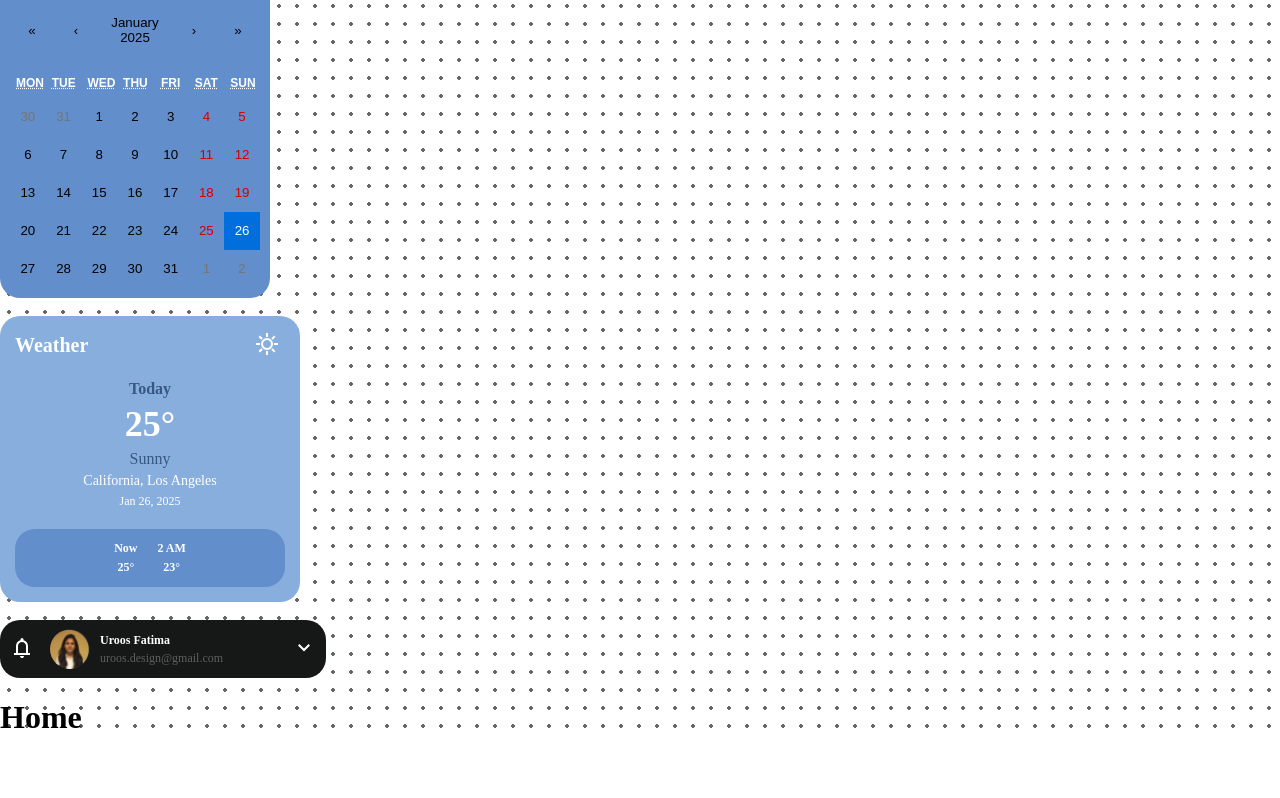
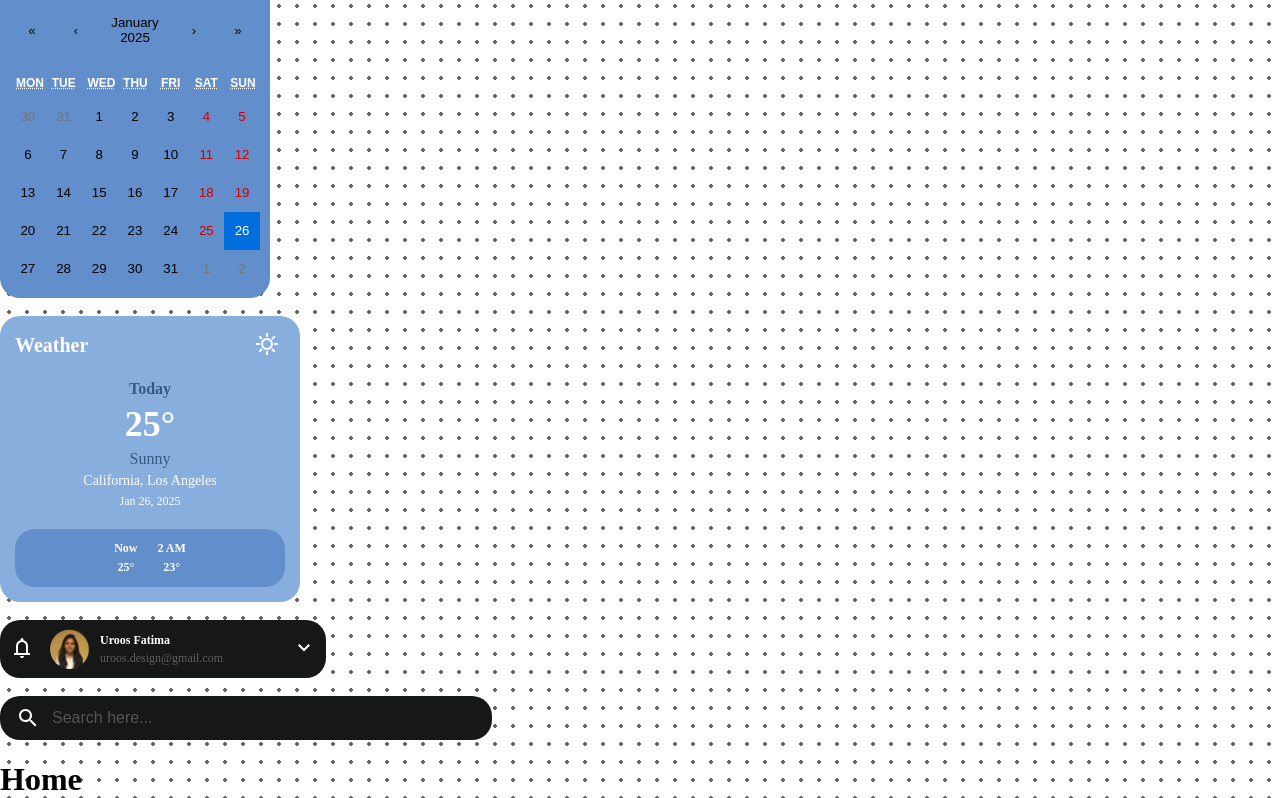
Before and after one commit to Katya-Rotar/my-wardrobe, a Next.js app in the folder frontend/: page / in a window 1280 px wide. Shown: the part 381-1179 px from the top of the page. Before the commit the page ends 1117 px from the top, so only its background shows below. Built offline with nearby package versions, Linux system fonts and the light colour scheme.

Commit message:
feat(frontend): added and style search bar component

```diff
--- /dev/null
+++ b/frontend/app/components/searchBar.js
@@ -0,0 +1,12 @@
+import styles from '../styles/searchBar.module.css'
+
+const SearchBar = () => {
+   return (
+     <div className={styles.container}>
+       <img className={styles.icon} src="/search.svg"></img>
+       <input type="text" placeholder="Search here..." className={styles.input} />
+     </div>
+   );
+ };
+
+ export default SearchBar;
--- a/frontend/app/layout.js
+++ b/frontend/app/layout.js
@@ -3,6 +3,7 @@ import Header from "./components/header";
 import CustomCalendar from "./components/customCalendar";
 import WeatherWidget from "./components/weatherWidget";
 import UserProfile from "./components/userProfile";
+import SearchBar from "./components/searchBar";
 
 export default function RootLayout({ children }) {
   return (
@@ -15,6 +16,8 @@ export default function RootLayout({ children }) {
         <WeatherWidget />
         <br></br>
         <UserProfile />
+        <br></br>
+        <SearchBar/>
         {children}
       </body>
     </html>
--- /dev/null
+++ b/frontend/app/styles/searchBar.module.css
@@ -0,0 +1,25 @@
+.container {
+   display: flex;
+   align-items: center;
+   background-color: #161717;
+   border-radius: 20px;
+   padding: 10px 16px;
+   width: 460px;
+ }
+
+ .icon {
+   margin-right: 10px;
+ }
+
+ .input {
+   background: transparent;
+   border: none;
+   outline: none;
+   color: white;
+   width: 100%;
+   font-size: 16px;
+ }
+
+ .input::placeholder {
+   color: #545454;
+ }
```
Also changed, not shown: frontend/public/search.svg (added).
